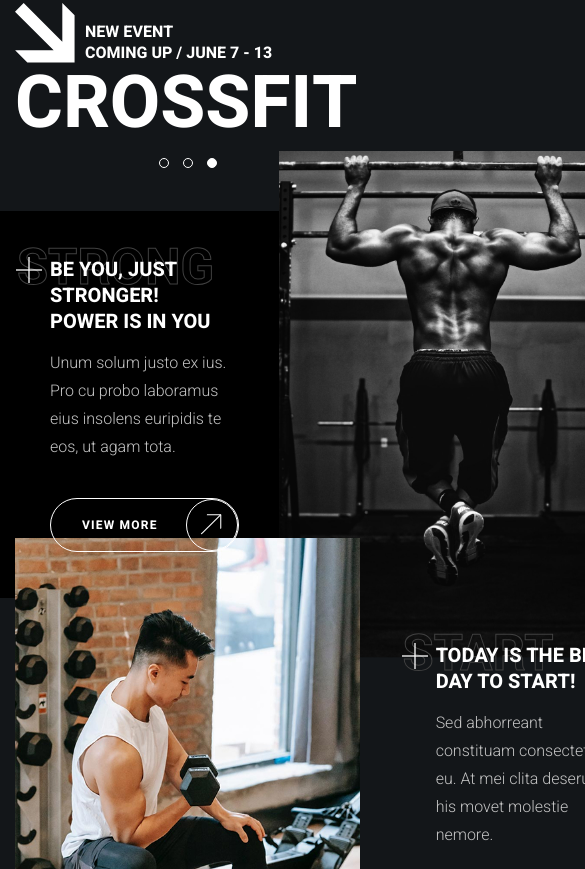
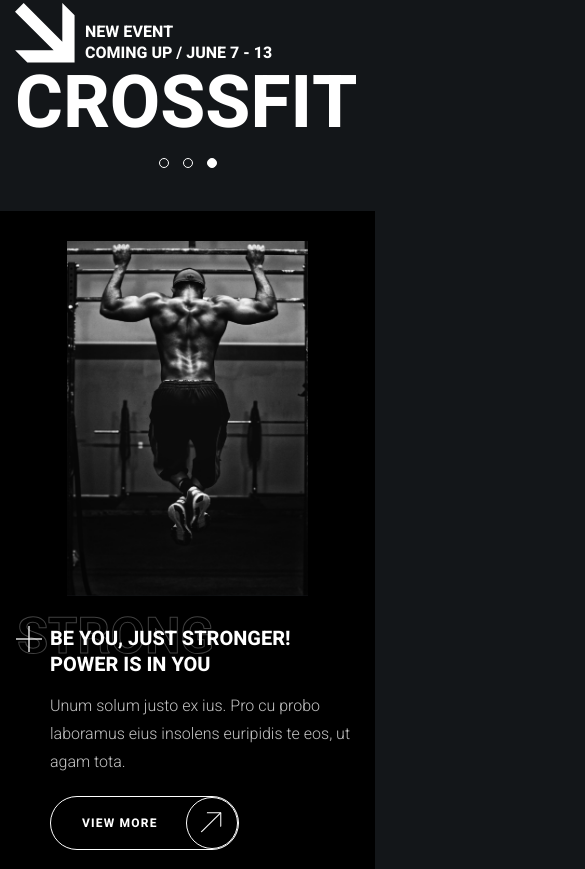
Before and after one commit to zhaslanulydev/kropp-fitness, a website: page src/index.html in a window 390 px wide. Shown: the part 635-1504 px from the top of the page, 585 px wide, since content can reach past the window. Drawn offline with Linux system fonts and the light colour scheme.

Commit message:
feat(styles): add responsive styles for motivation section

```diff
--- a/src/styles/layout/motivation.css
+++ b/src/styles/layout/motivation.css
@@ -34,3 +34,41 @@
     margin-bottom: 37px;
   }
 }
+
+@media (max-width: 1919px) {
+  .motivation-card-image {
+    margin-block: -20px;
+  }
+}
+
+@media (max-width: 1024px) {
+  .motivation-card {
+    padding-block: 50px;
+  }
+
+  .motivation-card-image {
+    max-width: 40%;
+    height: auto;
+    margin-block: 0;
+  }
+}
+
+@media (max-width: 767px) {
+  .motivation-card,
+  .motivation-item:nth-child(even) .motivation-card {
+    flex-direction: column-reverse;
+  }
+
+  .motivation-card {
+    row-gap: 30px;
+    padding-block: 30px;
+  }
+
+  .motivation-card-image {
+    max-width: 70%;
+  }
+
+  .motivation-card-description:not(:last-child) {
+    margin-bottom: 20px;
+  }
+}
```
